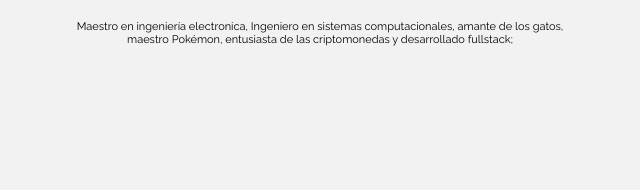
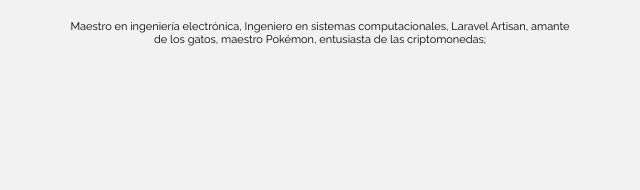
Before and after one commit to david-valdivia/david-valdivia, a plain HTML site: page docs/index.html in a window 1280 px wide. Shown: the part 391-581 px from the top of the page, 320-960 px from the left. Drawn offline with Linux system fonts and the light colour scheme.

Commit message:
Update index.html

```diff
--- a/docs/index.html
+++ b/docs/index.html
@@ -247,7 +247,7 @@
               </div>
               <div>
                     <p>
-                        Maestro en ingeniería electronica, Ingeniero en sistemas computacionales, amante de los gatos, maestro Pokémon, entusiasta de las criptomonedas y desarrollado fullstack;
+                        Maestro en ingeniería electrónica, Ingeniero en sistemas computacionales, Laravel Artisan, amante de los gatos, maestro Pokémon, entusiasta de las criptomonedas;
                     </p>
               </div>
             </div>
```
